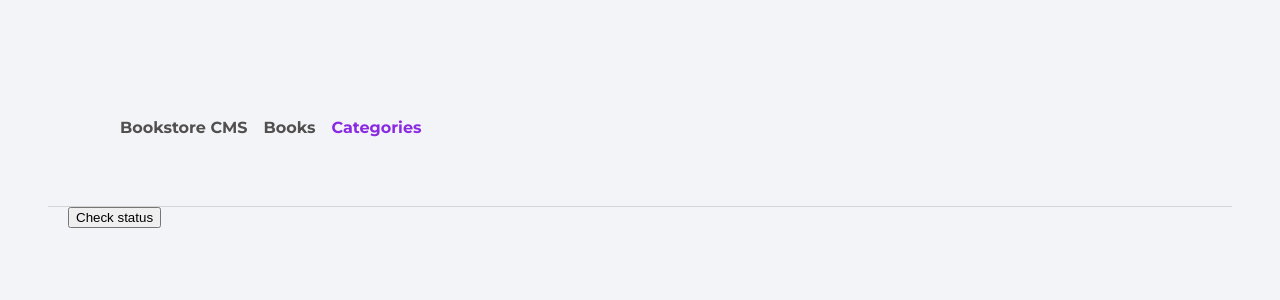
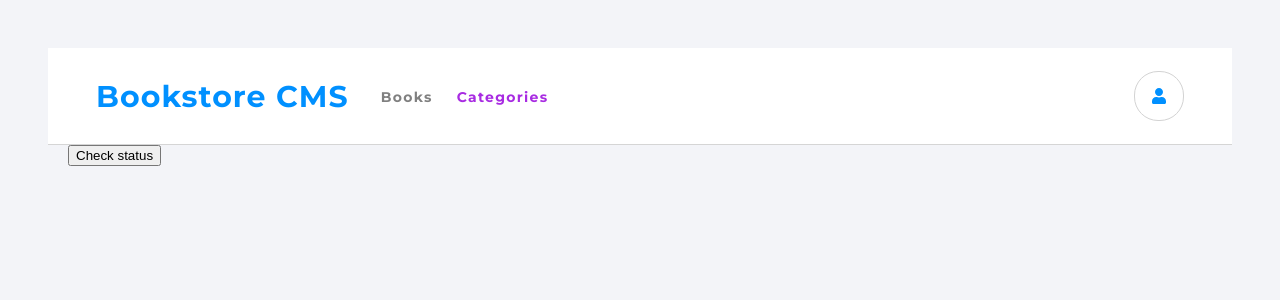
Before and after one commit to fithamlak/bookstore, a React (Create React App) app: page /categories in a window 1280 px wide. Shown: the top 300 px of the page. Built offline with nearby package versions, Linux system fonts and the light colour scheme.

Commit message:
Add styling for Navbar component based on the design

```diff
--- a/src/components/Navbar.jsx
+++ b/src/components/Navbar.jsx
@@ -1,13 +1,15 @@
 import { NavLink } from 'react-router-dom';
+import { FaUser } from 'react-icons/fa';
 import '../css/Navbar.css';
 
 const Navbar = () => (
   <header className="nav">
     <ul>
-      <li><NavLink to="/" className="link">Bookstore CMS</NavLink></li>
+      <li><NavLink to="/" className="app_logo">Bookstore CMS</NavLink></li>
       <li><NavLink to="books" className="link">Books</NavLink></li>
       <li><NavLink to="categories" className="link">Categories</NavLink></li>
     </ul>
+    <div className="avator"><FaUser /></div>
   </header>
 );
 
--- a/src/css/Navbar.css
+++ b/src/css/Navbar.css
@@ -1,26 +1,51 @@
 .nav {
-  height: 5.875rem;
+  background: white;
+  height: 4rem;
+  border-bottom: 1px solid #d5d5d5;
   display: flex;
-  padding: 2rem;
+  justify-content: space-between;
   align-items: center;
-  border-bottom: 1px solid #d5d5d5;
+  padding: 1rem 3rem;
+}
+
+.app_logo {
+  font-weight: bold;
+  color: #0090ff;
+  margin-right: 2rem;
+  font-size: 1.875rem;
+  letter-spacing: 1.05px;
+}
+
+.link {
+  color: grey;
+  font-size: 0.875rem;
+  letter-spacing: 1.3px;
+  margin-right: 1.5rem;
+}
+
+.active {
+  color: rgb(168, 43, 226);
+}
+
+.avator {
+  height: 2rem;
+  width: 2rem;
+  color: #0090ff;
+  padding: 0.5rem;
+  display: flex;
+  justify-content: center;
+  align-items: center;
+  border-radius: 48%;
+  border: 1px solid lightgray;
 }
 
 .nav ul {
   list-style: none;
   display: flex;
+  align-items: center;
+  padding: 0;
 }
 
-.nav ul li {
-  margin-right: 1rem;
-  list-style: none;
+.nav ul li a {
+  text-decoration: none;
 }
-
-.link {
-  text-decoration: none;
-  color: rgb(82, 79, 79);
-}
-
-.active {
-  color: blueviolet;
-}
```
Also changed, not shown: src/css/index.css (line endings or trailing spaces).
